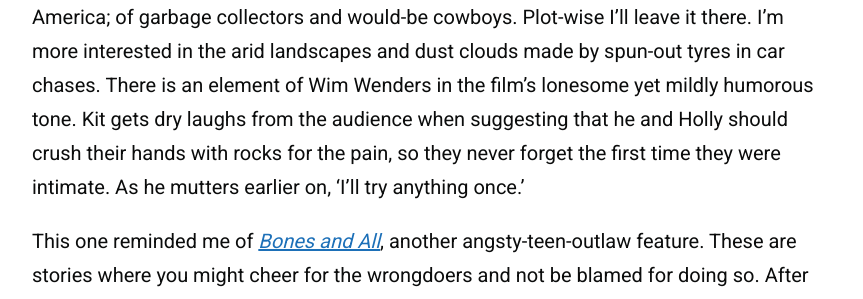
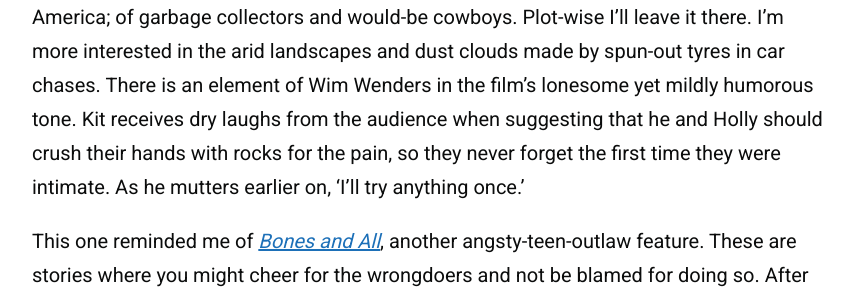
Before and after one commit to zoeurl/zoedowney.github.io, a Jekyll site: the page built from _posts/2023-07-09-badlands.md, in a window 1280 px wide. Shown: the part 1371-1670 px from the top of the page, without its empty margins (208-1071 px from the left). Built offline with Jekyll 4.4.1, drawn with Linux system fonts in a browser that asks for light colours; some of the changed text lies outside the part shown.

Commit message:
Update 2023-07-09-badlands.md

```diff
--- a/_posts/2023-07-09-badlands.md
+++ b/_posts/2023-07-09-badlands.md
@@ -12,6 +12,6 @@ A friend and I had planned on seeing the latest instalment of _Mission Impossibl
 
 The PCC is London’s most ‘depraved’ cinema — John Waters claims in a pre-showing introduction. It’s also where the same friend and I spent New Year’s Eve watching the beloved rom-com _When Harry Met Sally_, and where I sang along to Disney’s _Mulan_ one previous summer.
 
-Back to tonight’s showing: _Badlands_. What follows is a 90-minute desert spree featuring a deadpan, [_Dariaesque_](https://www.youtube.com/watch?v=2TAGtY1SsfU&ab_channel=metricmine) Bonnie and Clyde. Martin Sheen and Sissy Spacek play Kit and Holly — bored young people who take a stab at being outlaws. This is a tale of small-town America; of garbage collectors and would-be cowboys. Plot-wise I’ll leave it there. I’m more interested in the arid landscapes and dust clouds made by spun-out tyres in car chases. There is an element of Wim Wenders in the film’s lonesome yet mildly humorous tone. Kit gets dry laughs from the audience when suggesting that he and Holly should crush their hands with rocks for the pain, so they never forget the first time they were intimate. As he mutters earlier on, ‘I’ll try anything once.’
+Back to tonight’s showing: _Badlands_. What follows is a 90-minute desert spree featuring a deadpan, [_Dariaesque_](https://www.youtube.com/watch?v=2TAGtY1SsfU&ab_channel=metricmine) Bonnie and Clyde. Martin Sheen and Sissy Spacek play Kit and Holly — bored young people who take a stab at being outlaws. This is a tale of small-town America; of garbage collectors and would-be cowboys. Plot-wise I’ll leave it there. I’m more interested in the arid landscapes and dust clouds made by spun-out tyres in car chases. There is an element of Wim Wenders in the film’s lonesome yet mildly humorous tone. Kit receives dry laughs from the audience when suggesting that he and Holly should crush their hands with rocks for the pain, so they never forget the first time they were intimate. As he mutters earlier on, ‘I’ll try anything once.’
 
-This one reminded me of [_Bones and All_](https://www.zoedowney.com/badlands/), another angsty-teen-outlaw feature. These are stories where you might cheer for the wrongdoers and not be blamed for doing so. After all, they’re only people doing what we wish we could: turning their heels against society and going their own way. In the back of my mind there is a voice that half-whispers: ‘I just wanna get out of here.’ _Badlands_ utters it in a semi-serious way that through gritted teeth is forcefully meant.
+This one reminded me of [_Bones and All_](https://www.zoedowney.com/bones-and-all/), another angsty-teen-outlaw feature. These are stories where you might cheer for the wrongdoers and not be blamed for doing so. After all, they’re only people doing what we wish we could: turning their heels against society and going their own way. In the back of my mind there is a voice that half-whispers: ‘I just wanna get out of here.’ _Badlands_ utters it in a semi-serious way that through gritted teeth is forcefully meant.
```
